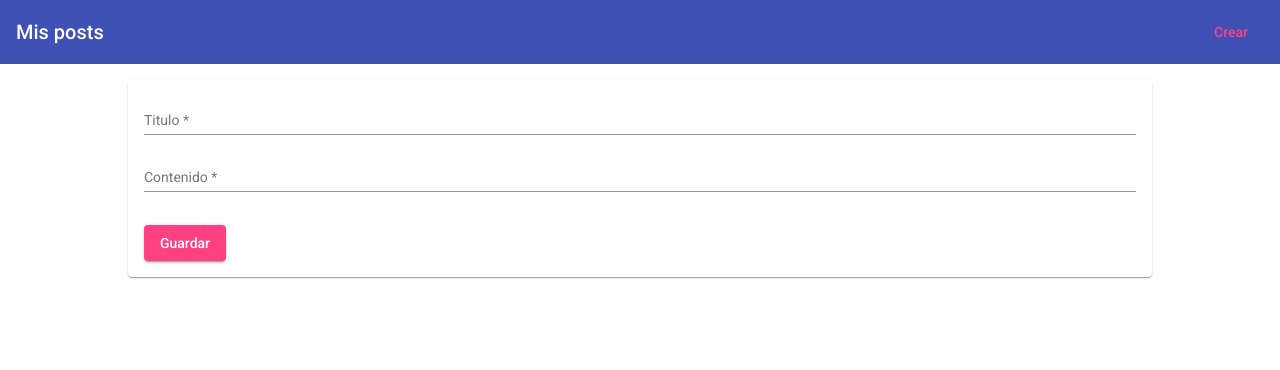
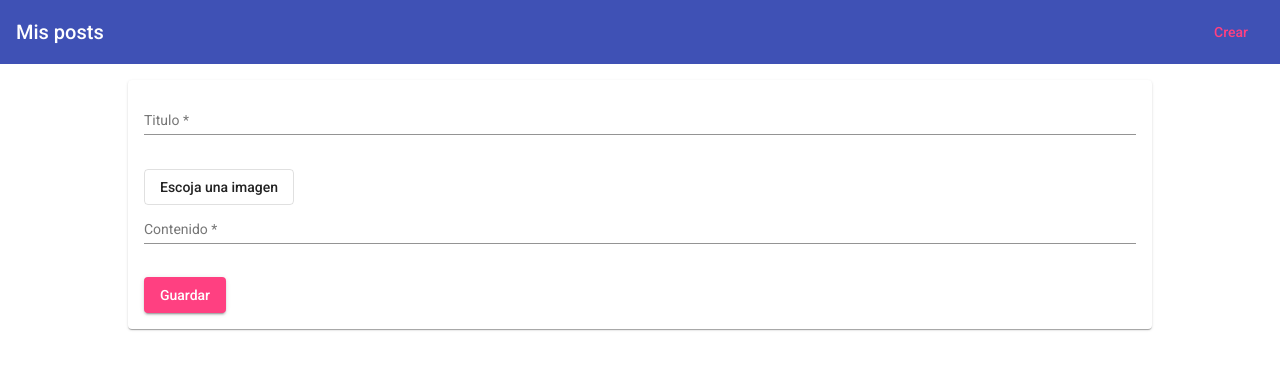
Before and after one commit to GerardMoyaTarradellas/MeanStackGuide, an Angular app: page /create in a window 1280 px wide. Shown: the top 370 px of the page. Built offline with nearby package versions, Linux system fonts and the light colour scheme.

Commit message:
73 - Adding the file input button

```diff
--- a/src/app/posts/post-create/post-create.component.css
+++ b/src/app/posts/post-create/post-create.component.css
@@ -14,3 +14,7 @@
 mat-spinner {
   margin: auto;
 }
+
+input[type="file"] {
+  visibility: hidden;
+}
--- a/src/app/posts/post-create/post-create.component.html
+++ b/src/app/posts/post-create/post-create.component.html
@@ -17,6 +17,12 @@
       />
       <mat-error *ngIf="formTitle.invalid">Introduzca un título</mat-error>
     </mat-form-field>
+    <div>
+      <button mat-stroked-button type="button" (click)="filePicker.click()">
+        Escoja una imagen
+      </button>
+      <input type="file" #filePicker />
+    </div>
     <mat-form-field>
       <input
         matInput
```
